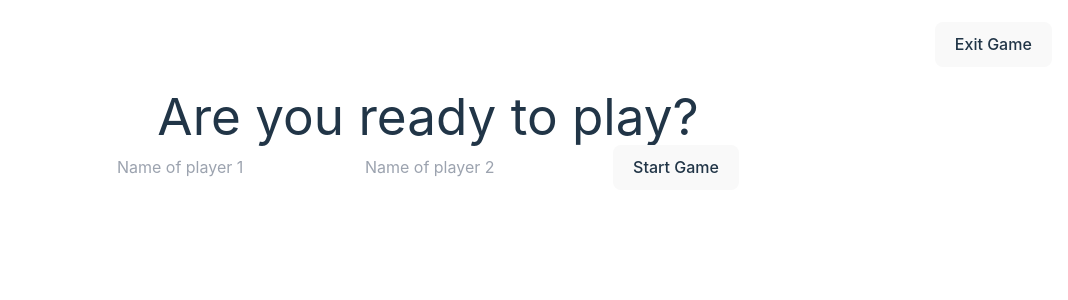
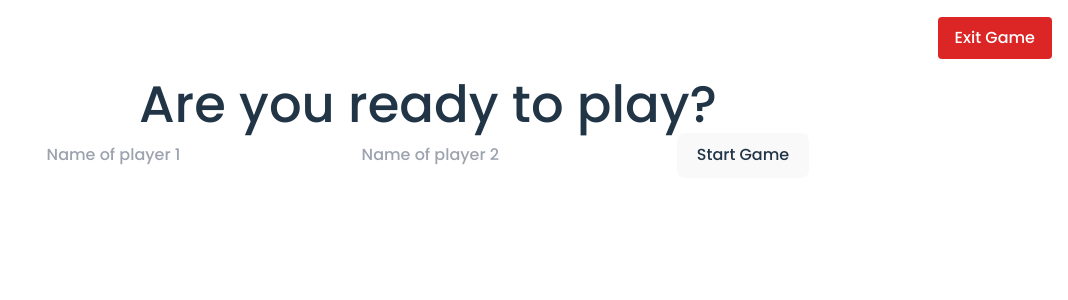
Before and after one commit to zmaqutu/specno-memory-game, a React (Vite) app: page / in a window 1280 px wide. Shown: the top 300 px of the page, without its empty margins (212-1280 px from the left). Built offline with nearby package versions, Linux system fonts and the light colour scheme.

Commit message:
imported Poppins font and applied styles

```diff
--- a/src/App.jsx
+++ b/src/App.jsx
@@ -8,7 +8,7 @@ function App() {
   const [count, setCount] = useState(0)
 
   return (
-    <>
+    <div className="font-sans">
       {/* <nav >
         <h1 className="underline">Memory</h1>
         <button className="btn btn-primary" type="button" data-bs-toggle="modal" data-bs-target="#playerModal">
@@ -16,14 +16,14 @@ function App() {
         </button>
       </nav> */}
       <nav className="flex justify-between items-center bg-dark p-4">
-        <h1 className="mx-auto text-white">Memory</h1>
-        <button >
+        <h1 className="mx-auto text-white font-bold text-memory">Memory</h1>
+        <button className="bg-red-600 text-white py-2 px-4 rounded">
           Exit Game
         </button>
       </nav>
 
       <PlayerModal />
-    </>
+    </div>
   )
 }
 
--- a/src/index.css
+++ b/src/index.css
@@ -1,3 +1,4 @@
+@import url('https://fonts.googleapis.com/css2?family=Poppins:ital,wght@0,100;0,200;0,300;0,500;0,600;0,700;0,800;0,900;1,100;1,200;1,300;1,400;1,500;1,600;1,700;1,800;1,900&display=swap');
 @tailwind base;
 @tailwind components;
 @tailwind utilities;
@@ -5,7 +6,7 @@
 
 :root {
   font-family: Inter, system-ui, Avenir, Helvetica, Arial, sans-serif;
-  line-height: 1.5;
+  line-height: 1.5; /* 40.19px */
   font-weight: 400;
 
   color-scheme: light dark;
--- a/tailwind.config.js
+++ b/tailwind.config.js
@@ -5,7 +5,14 @@ module.exports = {
     "./src/**/*.{js,jsx,ts,tsx}",
   ],
   theme: {
-    extend: {},
+    extend: {
+      fontFamily: {
+        sans: ['Poppins'],
+      },
+      fontSize: {
+        'memory': '40.19px',
+      }
+    },
   },
   plugins: [],
 }
```
